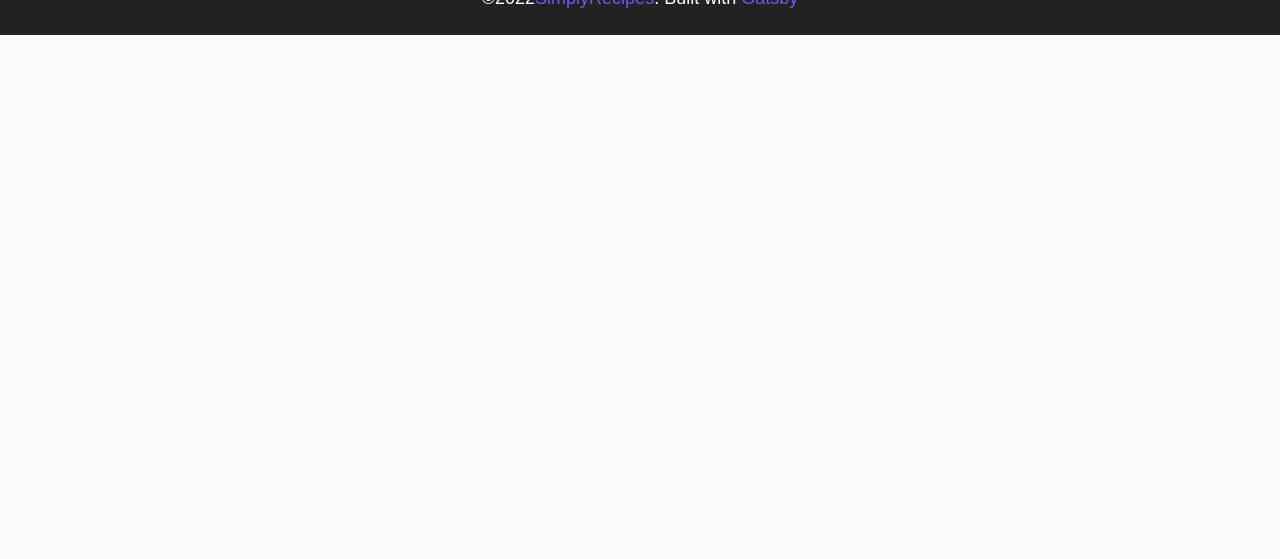
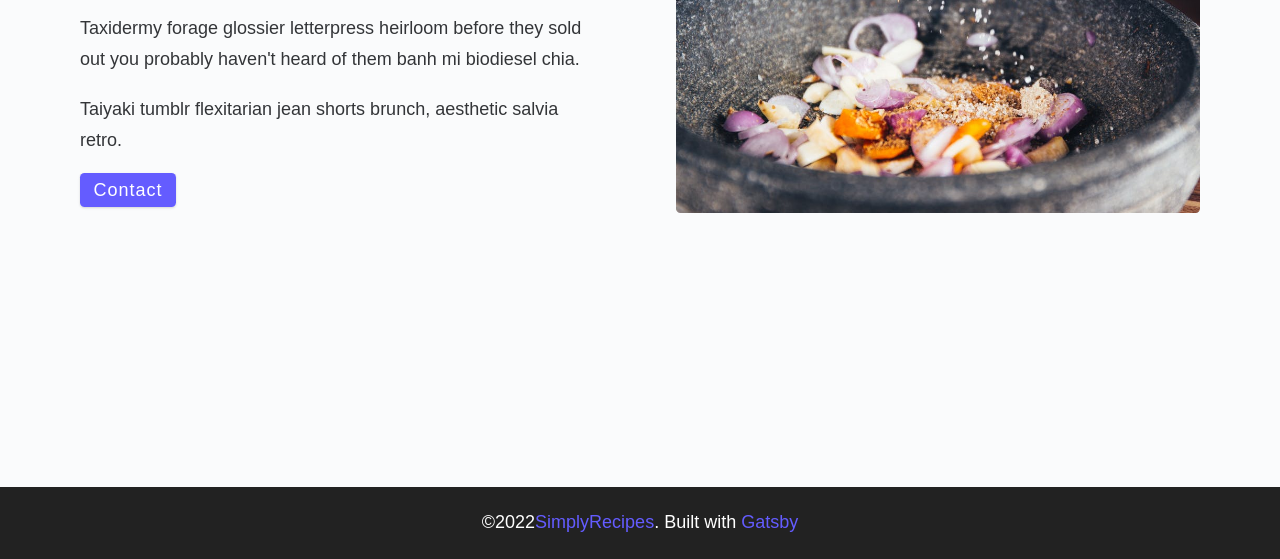
Before and after one commit to PhilipSanM/CodingDuck_Rubberducking, a Gatsby site in the folder Gatsby/recipes/: page /about in a window 1280 px wide. Shown: the part 241-800 px from the top of the page. Built offline with nearby package versions, Linux system fonts and the light colour scheme; Gatsby itself is replaced by a stand-in of ours.

Commit message:
About Page made with gatsby

```diff
--- a/Gatsby/recipes/package.json
+++ b/Gatsby/recipes/package.json
@@ -14,15 +14,18 @@
     "test": "echo \"Write tests! -> https://gatsby.dev/unit-testing\" && exit 1"
   },
   "dependencies": {
+    "babel-plugin-styled-components": "^2.0.7",
     "gatsby": "^4.20.0",
     "gatsby-plugin-image": "^2.20.0",
     "gatsby-plugin-sharp": "^4.20.0",
+    "gatsby-plugin-styled-components": "^5.20.0",
     "gatsby-source-filesystem": "^4.20.0",
     "gatsby-transformer-sharp": "^4.20.0",
     "normalize.css": "^8.0.1",
     "react": "^18.1.0",
     "react-dom": "^18.1.0",
-    "react-icons": "^4.4.0"
+    "react-icons": "^4.4.0",
+    "styled-components": "^5.3.5"
   },
   "devDependencies": {
     "prettier": "^2.7.1"
--- a/Gatsby/recipes/src/pages/about.js
+++ b/Gatsby/recipes/src/pages/about.js
@@ -1,10 +1,35 @@
 import React from "react"
 import Layout from "../components/Layout"
+import { StaticImage } from "gatsby-plugin-image"
+import { Link } from "gatsby"
 
 const About = () => {
   return (
     <Layout>
-      <h1>About page</h1>
+      <main className="page">
+        <section className="about-page">
+          <article>
+            <h2>I'm baby coloring book poke taxidermy</h2>
+            <p>
+              Taxidermy forage glossier letterpress heirloom before they sold
+              out you probably haven't heard of them banh mi biodiesel chia.
+            </p>
+            <p>
+              Taiyaki tumblr flexitarian jean shorts brunch, aesthetic salvia
+              retro.
+            </p>
+            <Link to="/contact" className="btn">
+              contact
+            </Link>
+          </article>
+          <StaticImage
+            src="../assets/images/about.jpeg"
+            alt="Person Pouring Salt in Bowl"
+            className="about-img"
+            placeholder="blurred"
+          />
+        </section>
+      </main>
     </Layout>
   )
 }
```
Also changed, not shown: Gatsby/recipes/src/pages/index.js (+18 -1 lines), 1 other file.
